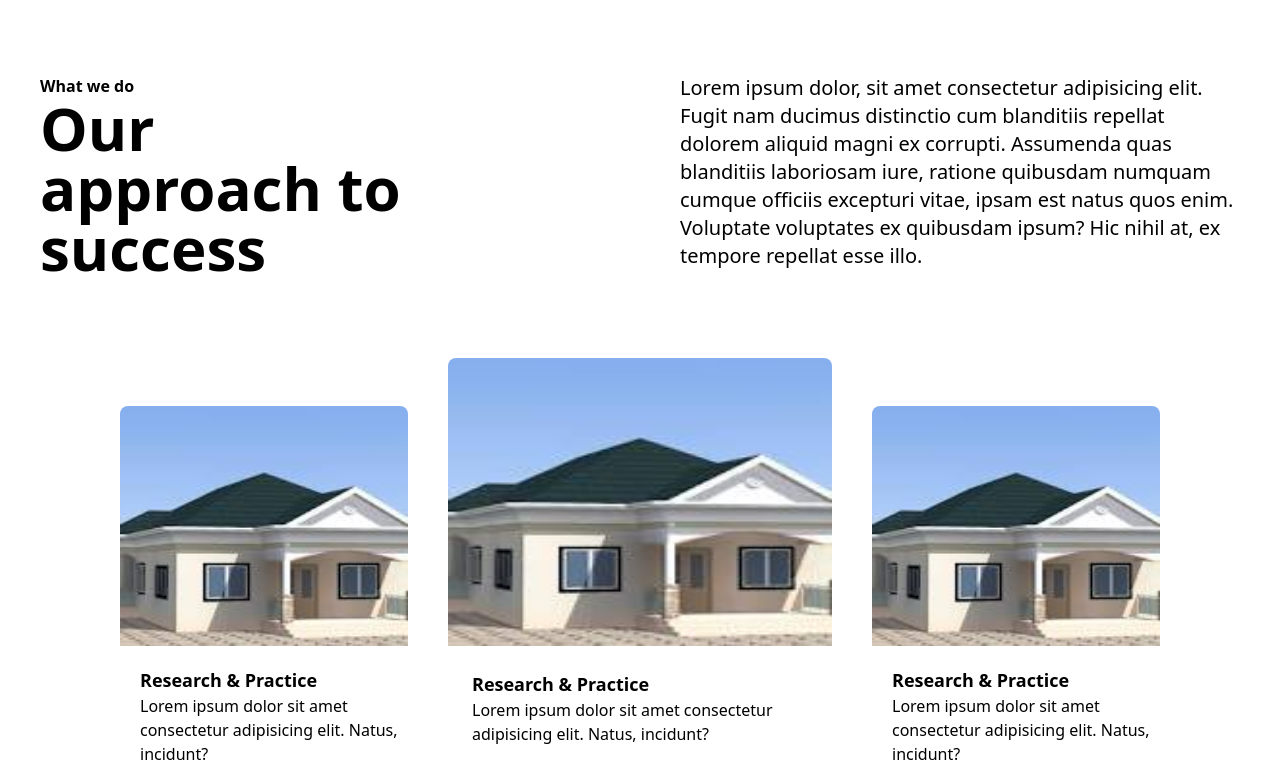
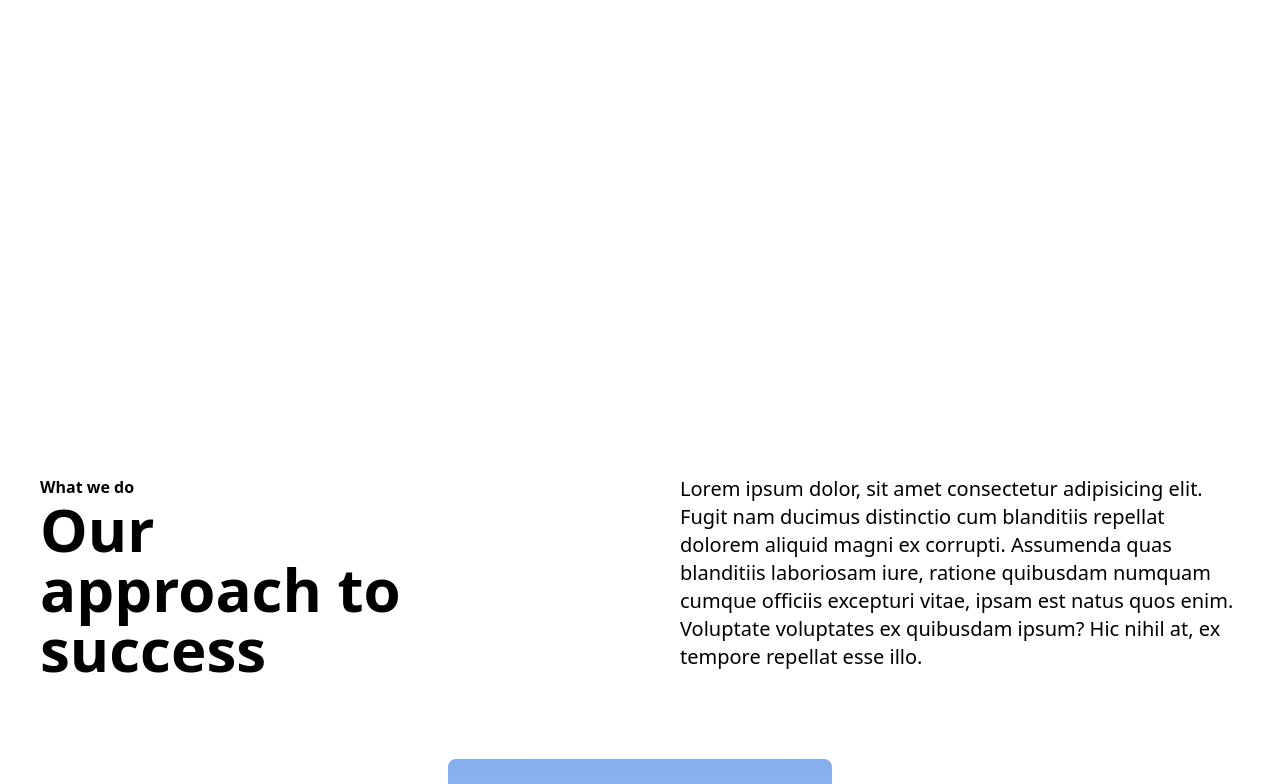
Before and after one commit to FrankNeba/jqueryanimate, a plain HTML site: page images/hey.html in a window 1280 px wide. Shown: the part 726-1510 px from the top of the page. Drawn offline with nearby package versions, Linux system fonts and the light colour scheme.

Commit message:
Block1 height increased

```diff
--- a/images/hey.html
+++ b/images/hey.html
@@ -36,7 +36,7 @@
       class="w-full pt-0 mt-0"
       style="top: 0; margin-top: 0px; padding-top: 0px"
     >
-      <div id="block1" class="w-full h-[800px] flex flex-row p-20  text-white mb-10 relative">
+      <div id="block1" class="w-full h-[1201px] flex flex-row p-20  text-white mb-10 relative">
         <div id="first-section" class="flex  flex-col w-[60%] h-full items-start justify-center space-y-10">
           <h1 class="text-6xl">Helping you <span class="pp text-[#fca503]">navigate</span> the changing world</h1>
           <p>
--- a/images/index.css
+++ b/images/index.css
@@ -11,6 +11,7 @@ body{
     font-size: 3500px;
     mix-blend-mode: screen;
     width: 100%;
+    position: relative;
   }
 
   #leading-text-container{
```
